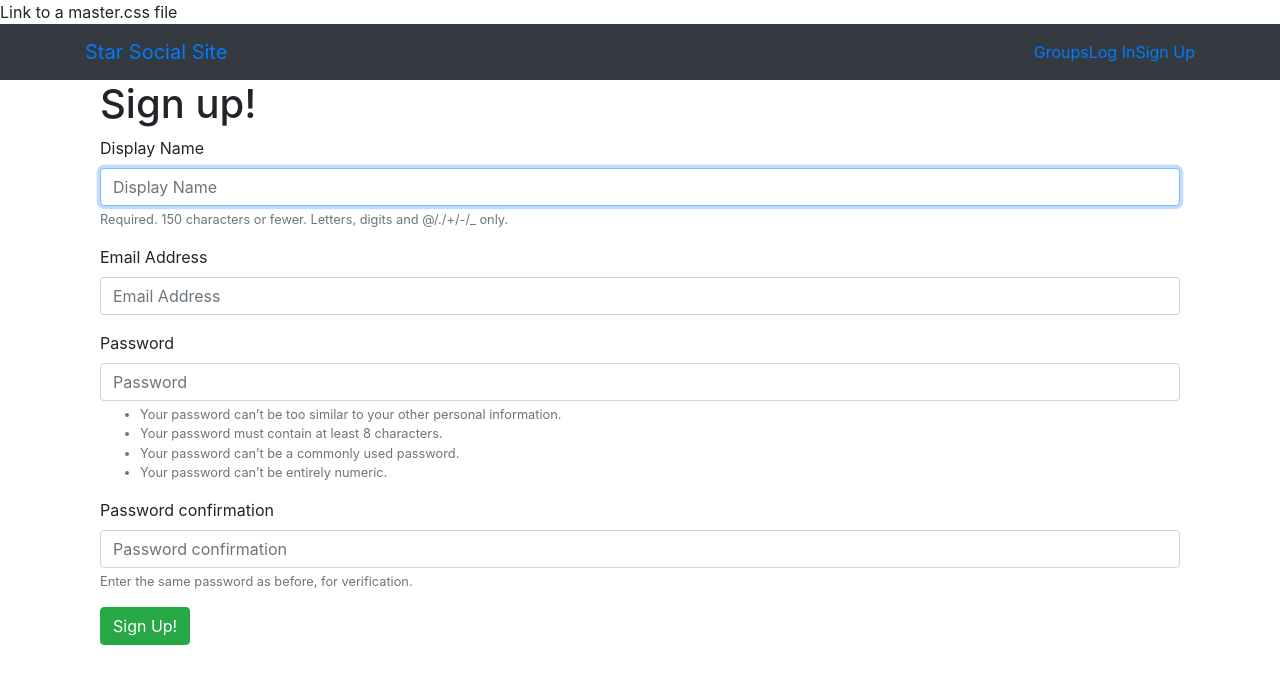
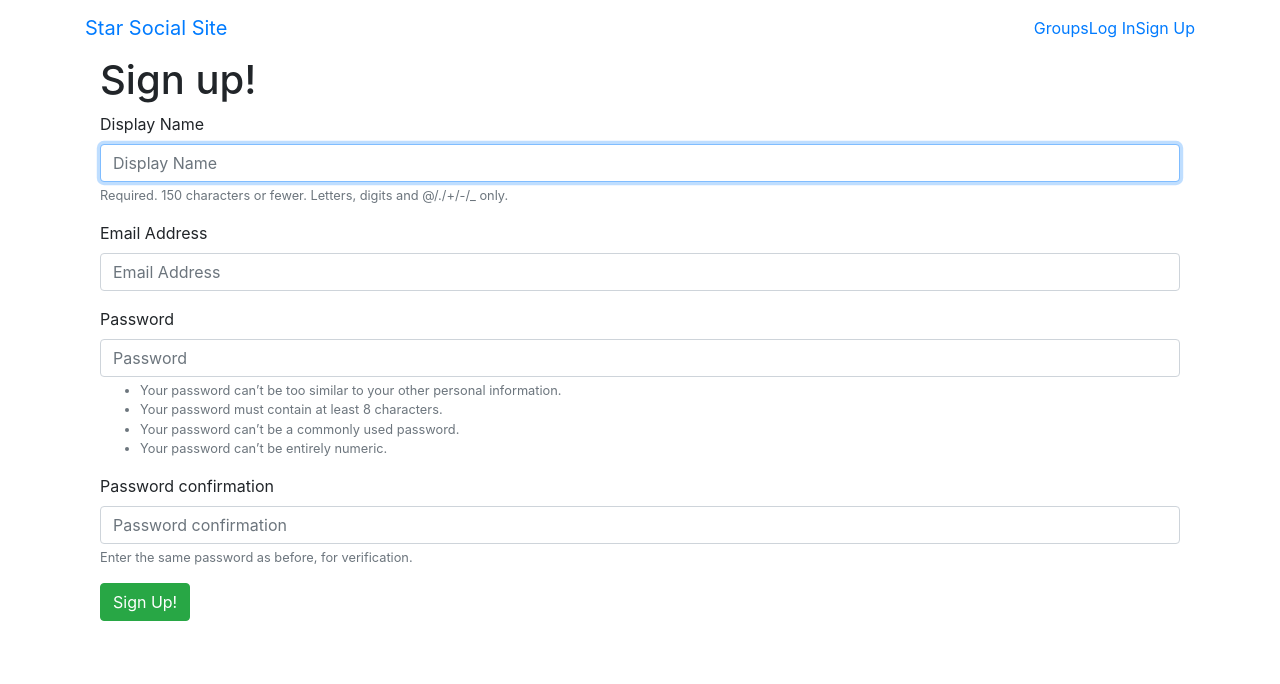
Before and after one commit to JaworskiAleksander/social_site, a Django app: page /accounts/signup in a window 1280 px wide. Shown: the top 684 px of the page. Run offline with Django 3.2, Linux system fonts and the light colour scheme; some libraries are stand-ins or nearby versions.

Commit message:
changed navbar bg color, fixed typo in head part of base.html

```diff
--- a/social_site/templates/base.html
+++ b/social_site/templates/base.html
@@ -11,12 +11,12 @@
     <!-- Google fonts -->
     <link href="https://fonts.googleapis.com/css?family=Montserrat" rel="stylesheet">
 
-    Link to a master.css file
+    <!-- Link to a master.css file -->
     <link rel="stylesheet" href="{% static 'social_site/css/master.css' %}">
 
 </head>
 <body>
-    <nav class="navbar navbar-expand-lg bg-dark mynav" role="navigation" id="navbar">
+    <nav class="navbar navbar-expand-lg mynav" role="navigation" id="navbar">
         <div class="container">
             <div class="navbar-nav align-items-center">
                 <a class="navbar-brand mynav" href="{% url 'homepage' %}">Star Social Site</a>
```
